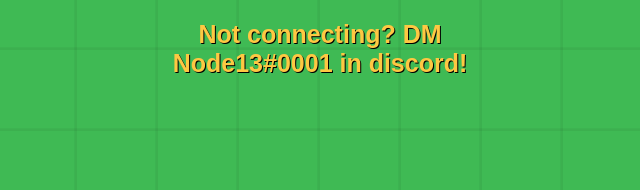
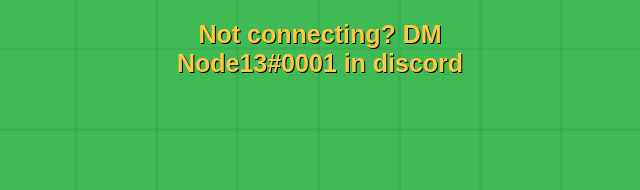
Before and after one commit to CosmicNode13/CosmicNode13.github.io, a plain HTML site: page mope-sandbox/game.html in a window 1280 px wide. Shown: the part 431-621 px from the top of the page, 320-960 px from the left. Drawn offline with Linux system fonts and the light colour scheme.

Commit message:
Update game.html

```diff
--- a/mope-sandbox/game.html
+++ b/mope-sandbox/game.html
@@ -64,7 +64,7 @@ Mope.io Sandbox Mope
 <button id="startButton" style="visibility: visible;" onmouseover="submit()">Play</button><BR>
 <button id="startButton2" style="visibility: visible;" onclick="location.replace('https://discord.gg/XpGVaYM')">JOIN DISCORD</button></a>
 <p id="spawnXpLabel" style="display: none;"></p><BR><BR>
-<h3 id="spawnXpLabel">Not connecting? DM <BR>Node13#0001 in discord!</h3>
+<h3 id="spawnXpLabel">Not connecting? DM <BR>Node13#0001 in discord</h3>
 
 <div id="adsenseAd">
 
```
